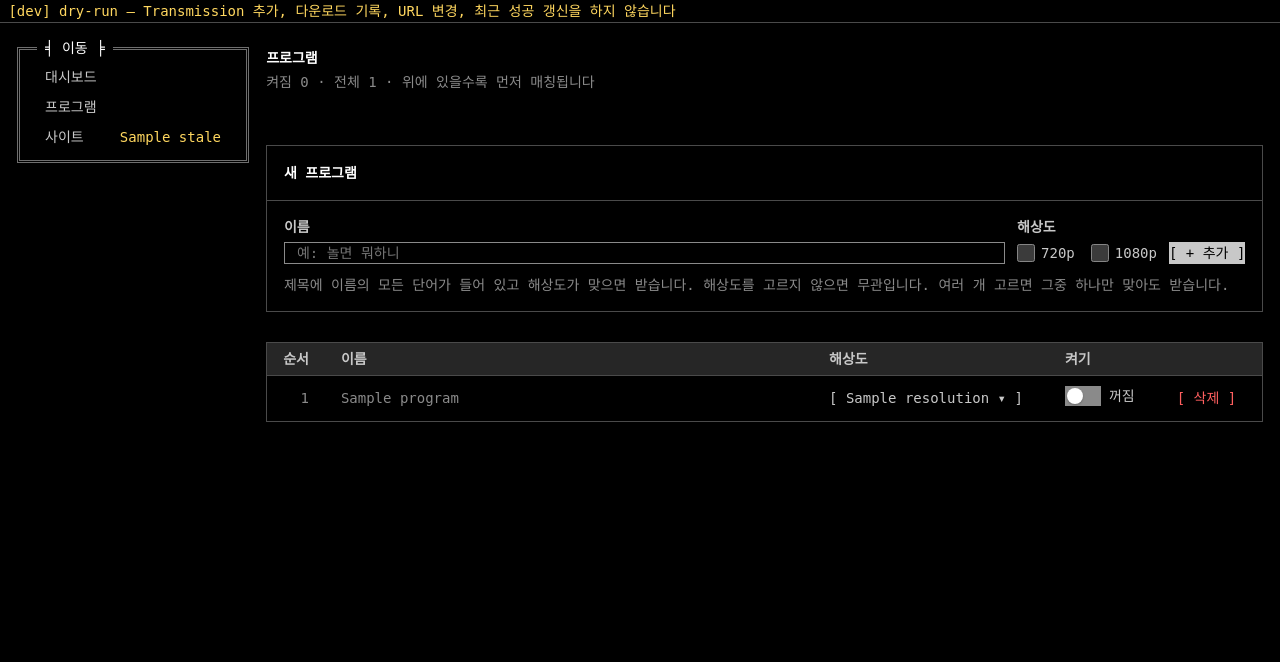
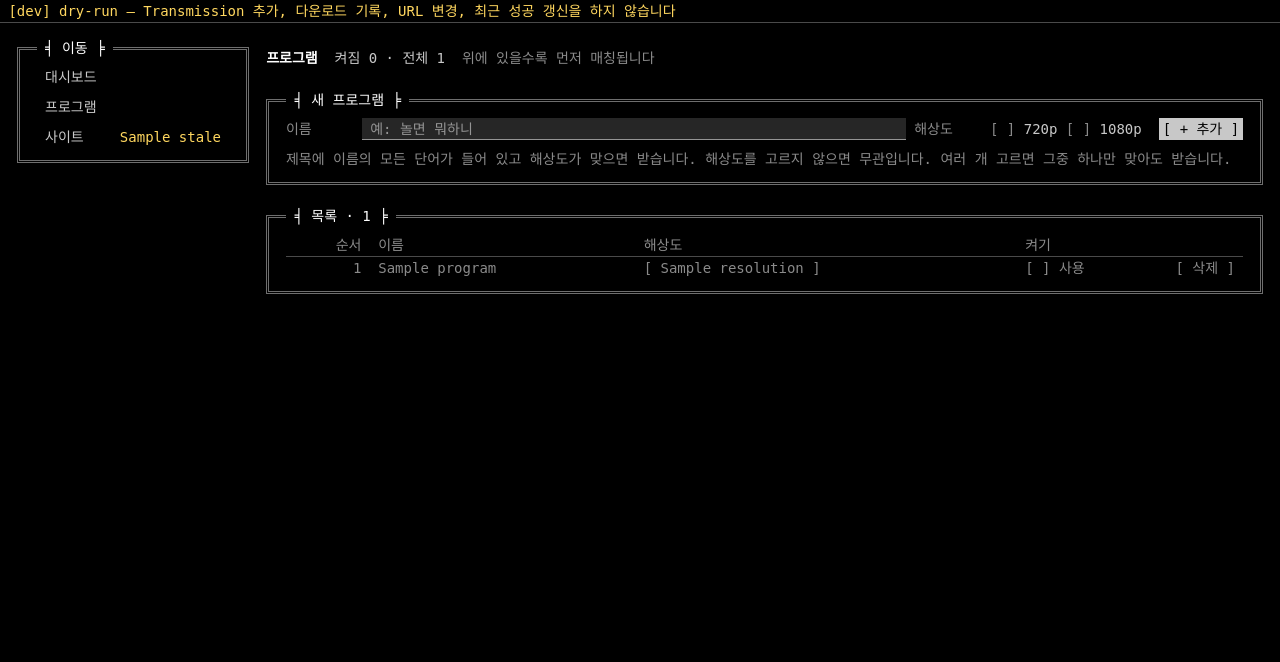
Before and after one commit to devinlife/torrent_web_scraper, a FastAPI app: template app/templates/programs.html in a window 1280 px wide. Shown: the part 22-684 px from the top of the page. Run offline with FastAPI, Linux system fonts and the light colour scheme; the template is opened without the code that fills it: most values are stand-ins (such as "Sample title", 1, 10 or a date in 2020); parts of the project's set-up code (start-up, migrations or seed data) failed here and were passed over; some web fonts are replaced.

Commit message:
style(web): 프로그램 화면을 TTY 폼·표·[x] 스위치로
Co-Authored-By: Claude Opus 5.5 <noreply@anthropic.com>
Claude-Session: https://claude.ai/code/session_01VNVZAiqbuACB46eNzTvgke

```diff
--- a/app/static/app.css
+++ b/app/static/app.css
@@ -140,6 +140,7 @@ form.inline { display: inline; }
 .form { display: flex; flex-direction: column; gap: 8px; }
 .fl { display: flex; flex-wrap: wrap; align-items: flex-start; gap: 4px 1ch; }
 .lb { flex: none; width: 8ch; color: var(--dim); }
+.fl > .grow { flex: 1 1 30ch; }
 fieldset { min-width: 0; margin: 0; padding: 0; border: 0; }
 legend.lb { float: left; padding: 0; margin-right: 1ch; }
 .in {
@@ -161,7 +162,7 @@ select.in { appearance: none; -webkit-appearance: none; }
 .grid .num { text-align: right; }
 .grid .end { width: 1%; text-align: right; }
 .grid tr.cur, .grid tbody tr:not(.grp):hover, .grid tbody tr:not(.grp):focus-within { background: var(--raise); }
-.grid tr.off, .grid tr.off a { color: var(--dim); }
+.grid tr.off, .grid tr.off :is(a, .btn) { color: var(--dim); }
 .grid .cut { max-width: 40ch; overflow: hidden; text-overflow: ellipsis; }
 .grid .grp th { padding-top: 8px; color: var(--dim); background: linear-gradient(var(--line), var(--line)) 0 19px / 100% 1px no-repeat; }
 .grid .grp th > span { padding-right: 1ch; background: var(--bg); }
--- a/app/templates/programs.html
+++ b/app/templates/programs.html
@@ -1,51 +1,48 @@
 {% extends "base.html" %}
-{% from "_macros.html" import flash %}
+{% from "_macros.html" import box, empty, flash %}
 {% block title %}프로그램{% endblock %}
 {% block content %}
 {% set n_on = programs|selectattr("enabled")|list|length %}
-<div class="page-head">
-  <div><h1>프로그램</h1><p class="sub">켜짐 {{ n_on }} · 전체 {{ programs|length }} · 위에 있을수록 먼저 매칭됩니다</p></div>
+<div class="hd">
+  <h1>프로그램</h1><span>켜짐 {{ n_on }} · 전체 {{ programs|length }}</span><span class="dim">위에 있을수록 먼저 매칭됩니다</span>
 </div>
 {{ flash(error=error, msg=msg) }}
 
-<section class="card">
-  <header class="card-head"><h2>새 프로그램</h2></header>
-  <form class="card-body" method="post" action="/programs">
-    <div class="form-row">
-      <label class="field grow"><span>이름</span><input class="input" name="name" placeholder="예: 놀면 뭐하니" required></label>
-      <fieldset class="field"><legend>해상도</legend><div class="checks">
-        {% for r in RESOLUTIONS %}<label><input type="checkbox" name="resolution" value="{{ r }}"> {{ r }}</label>{% endfor %}
-      </div></fieldset>
-      <button class="btn btn-primary"><span aria-hidden="true">+</span> 추가</button>
-    </div>
-    <p class="hint">제목에 이름의 모든 단어가 들어 있고 해상도가 맞으면 받습니다. 해상도를 고르지 않으면 무관입니다. 여러 개 고르면 그중 하나만 맞아도 받습니다.</p>
-  </form>
-</section>
+{% call box("새 프로그램", el="form", method="post", action="/programs") %}
+  <div class="fl">
+    <label class="lb" for="new-name">이름</label>
+    <input class="in grow" id="new-name" name="name" placeholder="예: 놀면 뭐하니" required>
+    <fieldset><legend class="lb">해상도</legend>
+      {%- for r in RESOLUTIONS %}<label class="ck"><input type="checkbox" name="resolution" value="{{ r }}"><span>{{ r }}</span></label>{% endfor %}
+    </fieldset>
+    <button class="btn rev">+ 추가</button>
+  </div>
+  <p class="dim">제목에 이름의 모든 단어가 들어 있고 해상도가 맞으면 받습니다. 해상도를 고르지 않으면 무관입니다. 여러 개 고르면 그중 하나만 맞아도 받습니다.</p>
+{% endcall %}
 
-<section class="card section">
-  {% if programs %}<div class="table-wrap"><table class="table">
-    <thead><tr><th class="num hide-sm">순서</th><th class="wide grow">이름</th><th>해상도</th><th>켜기</th><th class="end"><span class="sr-only">삭제</span></th></tr></thead>
+{% call box("목록 · " ~ programs|length) %}
+  {% if programs %}<div class="tw"><table class="grid">
+    <thead><tr><th class="num">순서</th><th>이름</th><th>해상도</th><th>켜기</th><th class="end"><span class="sr-only">삭제</span></th></tr></thead>
     <tbody>{% for p in programs %}{% set sel = p.resolution.split(",") %}
     <tr{% if not p.enabled %} class="off"{% endif %}>
-      <td class="num hide-sm">{{ loop.index }}</td>
-      <td>{% if p.enabled %}<strong>{{ p.name }}</strong>{% else %}{{ p.name }}{% endif %}</td>
-      <td><details class="res-edit">
-        <summary class="btn btn-ghost btn-sm">{{ "무관" if p.resolution == "any" else sel|join(" · ") }}<span class="sr-only">, {{ p.name }} 해상도 수정</span> <span aria-hidden="true">▾</span></summary>
-        <form method="post" action="/programs/{{ p.id }}/resolution"><div class="checks">
-          {% for r in RESOLUTIONS %}<label><input type="checkbox" name="resolution" value="{{ r }}"{{ " checked" if r in sel }}> {{ r }}</label>{% endfor %}
-        </div><button class="btn btn-secondary btn-sm">저장</button></form>
+      <td class="num dim">{{ loop.index }}</td>
+      <td{% if p.enabled %} class="hi"{% endif %}>{{ p.name }}</td>
+      <td><details class="edit">
+        <summary class="btn">{{ "무관" if p.resolution == "any" else sel|join(" · ") }}<span class="sr-only">, {{ p.name }} 해상도 수정</span></summary>
+        <form method="post" action="/programs/{{ p.id }}/resolution">
+          {%- for r in RESOLUTIONS %}<label class="ck"><input type="checkbox" name="resolution" value="{{ r }}"{{ " checked" if r in sel }}><span>{{ r }}</span></label>{% endfor %}
+          <button class="btn">저장</button></form>
       </details></td>
-      <td><form class="switch-wrap" method="post" action="/programs/{{ p.id }}/enabled">
+      <td><form method="post" action="/programs/{{ p.id }}/enabled">
         <input type="hidden" name="enabled" value="{{ 0 if p.enabled else 1 }}">
-        <button class="switch" role="switch" aria-checked="{{ 'true' if p.enabled else 'false' }}" aria-label="{{ p.name }} 사용"></button>
-        <span aria-hidden="true">{{ "켜짐" if p.enabled else "꺼짐" }}</span>
+        <button class="chk" role="switch" aria-checked="{{ 'true' if p.enabled else 'false' }}" aria-label="{{ p.name }} 사용">사용</button>
       </form></td>
-      <td class="end"><form class="inline" method="post" action="/programs/{{ p.id }}/delete"
+      <td class="end"><form method="post" action="/programs/{{ p.id }}/delete"
             onsubmit='return confirm({{ ("「" ~ p.name ~ "」 삭제할까요? 다운로드 기록은 남습니다.")|tojson }})'>
-        <button class="btn btn-danger btn-sm" aria-label="{{ p.name }} 삭제">삭제</button></form></td>
+        <button class="btn r" aria-label="{{ p.name }} 삭제">삭제</button></form></td>
     </tr>
     {% endfor %}</tbody>
   </table></div>
-  {% else %}<div class="empty"><p class="empty-title">아직 프로그램이 없습니다</p><p class="muted">위에서 이름을 넣고 추가하세요.</p></div>{% endif %}
-</section>
+  {% else %}{{ empty("아직 프로그램이 없습니다", "위에서 이름을 넣고 추가하세요.") }}{% endif %}
+{% endcall %}
 {% endblock %}
```
